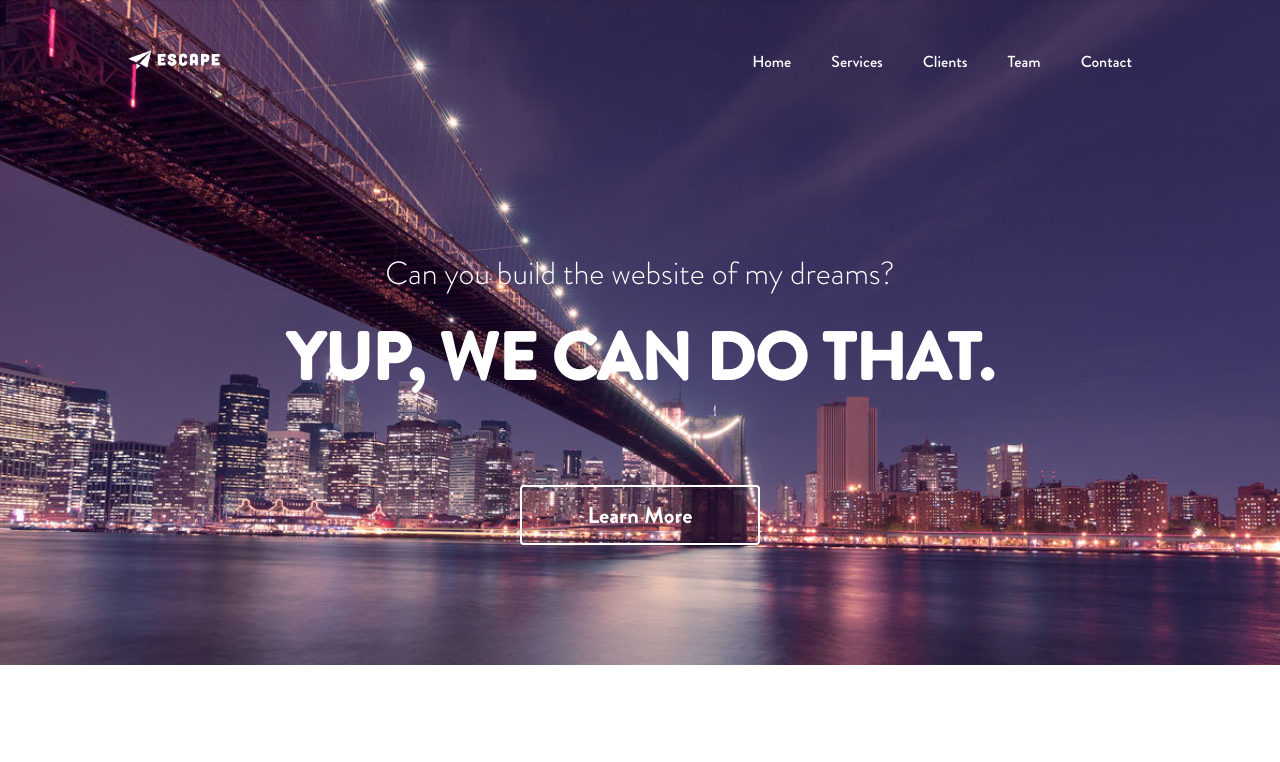
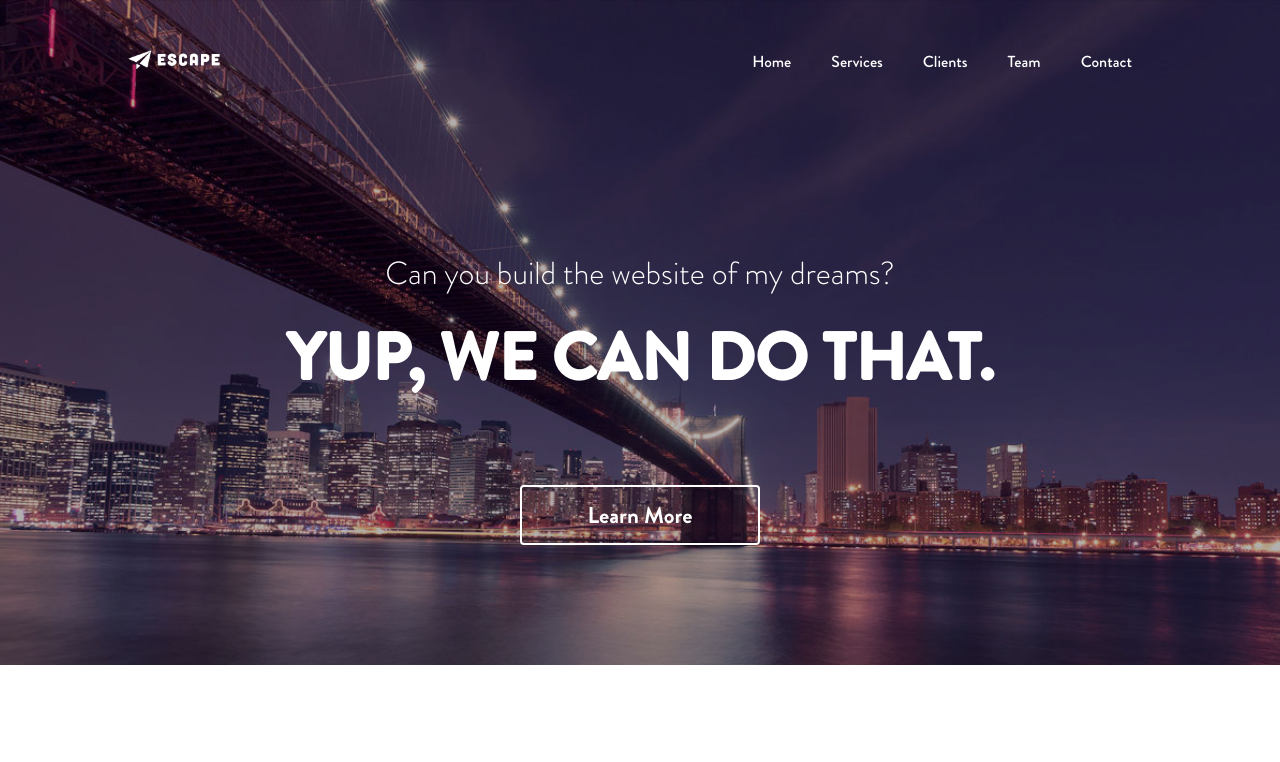
Before and after one commit to nazmulkarim110/escape, a plain HTML site: page index.html in a window 1280 px wide. Shown: the top 762 px of the page. Drawn offline with Linux system fonts and the light colour scheme.

Commit message:
Update style.css

```diff
--- a/css/style.css
+++ b/css/style.css
@@ -51,6 +51,20 @@
     background-position: bottom center;
     background-repeat: no-repeat;
     overflow: hidden;
+    position: relative;
+    z-index: 1;
+}
+
+.container::after {
+    content: '';
+    position: absolute;
+    left: 0;
+    top: 0;
+    height: 100%;
+    width: 100%;
+    background-color: black;
+    opacity: .3;
+    z-index: -1;
 }
 
 .wrapper {
```
